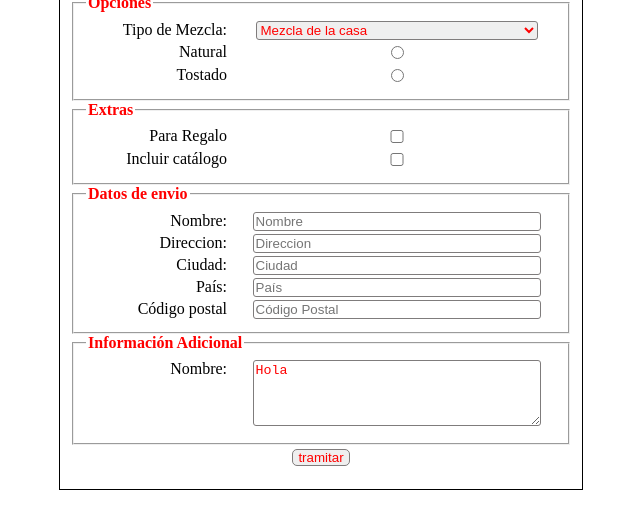
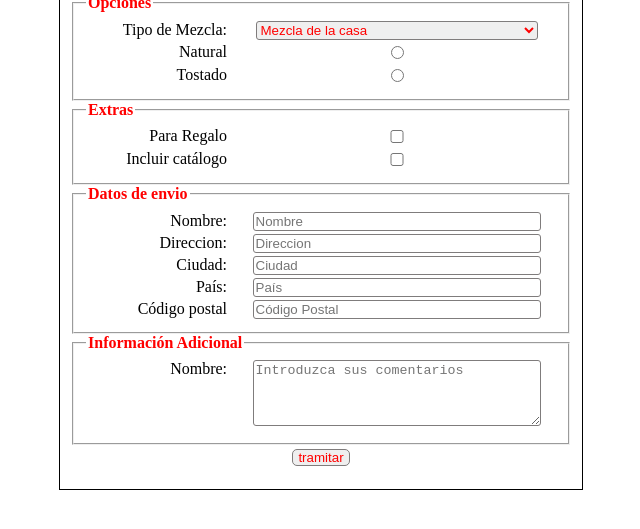
Before and after one commit to tonslinz/practica_2_5, a plain HTML site: page index.html in a window 1280 px wide. Shown: the part 91-620 px from the top of the page, without its empty margins (319-959 px from the left). Drawn offline with Linux system fonts and the light colour scheme.

Commit message:
Subida final

```diff
--- a/index.html
+++ b/index.html
@@ -69,7 +69,7 @@
     <legend>Información Adicional</legend>
     <div class="LineaFormulario">
         <label for="nombre">Nombre: </label>
-        <textarea rows="4" cols="50"  placeholder="Introduzca sus comentarios" cols="40" rows="5">Hola</textarea>
+        <textarea rows="4" cols="50"  placeholder="Introduzca sus comentarios" cols="40" rows="5"></textarea>
     </div>
   </fieldset>
     <div class="LineaFormulario">
```
